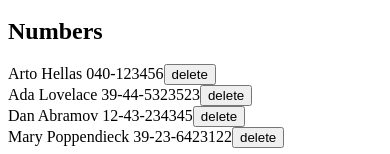
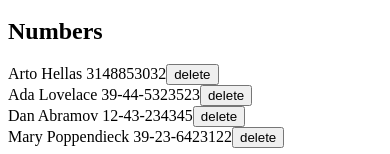
Before and after one commit to saperez17/fullstack-part-2-phonebook, a React (Create React App) app: page / in a window 390 px wide. Shown: the part 220-374 px from the top of the page. Built offline with nearby package versions, Linux system fonts and the light colour scheme; data requests are answered from the project's data file.

Commit message:
Part2 Phonebook exercise 2.18 step 10

```diff
--- a/db.json
+++ b/db.json
@@ -2,7 +2,7 @@
   "persons": [
     {
       "name": "Arto Hellas",
-      "number": "040-123456",
+      "number": "3148853032",
       "id": 1
     },
     {
--- a/src/App.js
+++ b/src/App.js
@@ -95,7 +95,17 @@ const App = () => {
         setPersons((prevState) => [...prevState, newContact])
         setNewContact({ name: "", number: "" });
       })
-    } else alert(`${newContact.name} is already added to phonebook`);
+    } else {
+      const userConfirmation = window.confirm(`${userSearch.name} is already added to phonebook, replace the old number with a new one?`);
+      if (userConfirmation){
+        userSearch.number = newContact.number
+        personService.update(userSearch.id, userSearch)
+        .then(contactUpdateResponse =>{
+          console.log(contactUpdateResponse);
+          setNewContact({ name: "", number: "" });
+        })
+      }
+    }
   };
 
   const onChangeSearch = (e) => {
```
